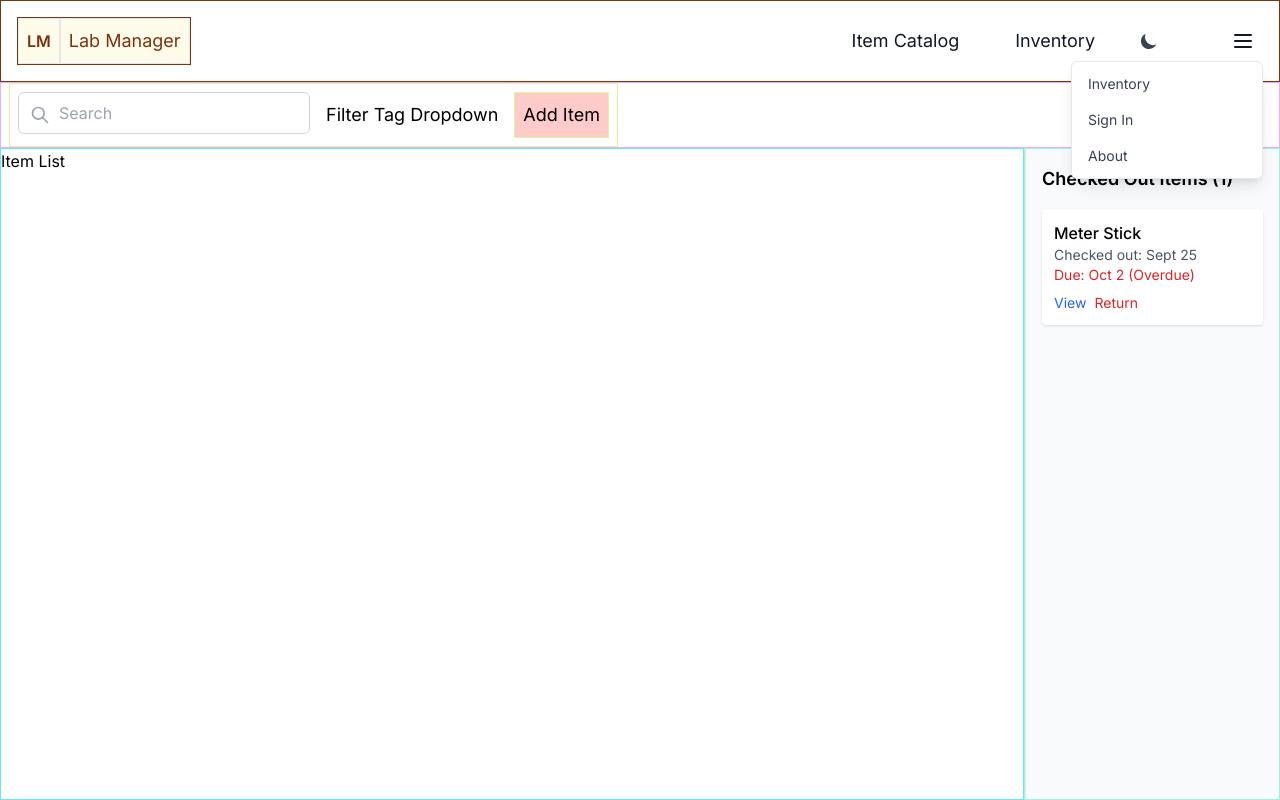
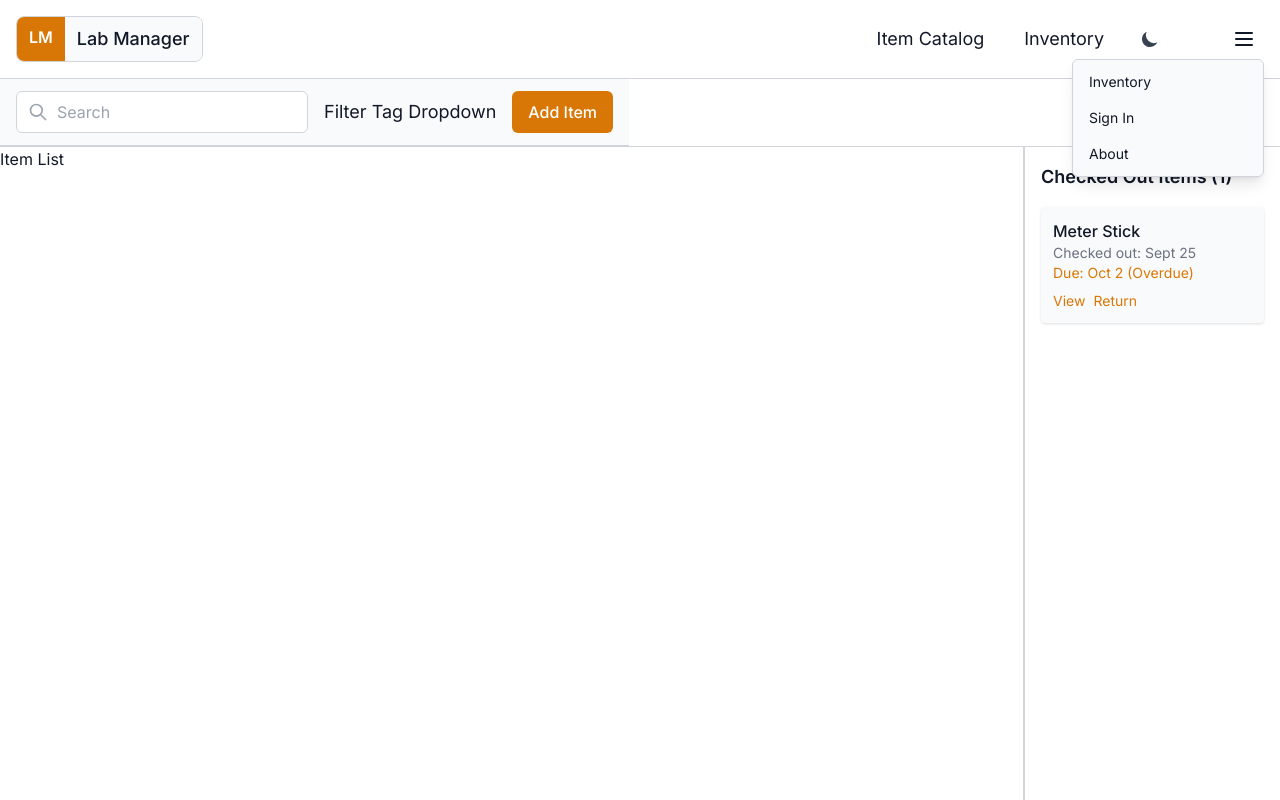
Before and after one commit to joncheng-dev/inventory-log, a React (Vite) app: page / in a window 1280 px wide. Both pictures are taken after a click on the icon 1243 px from the left and 41 px from the top of the page. Built offline with nearby package versions, Linux system fonts and the light colour scheme.

Commit message:
add theme toggle

```diff
--- a/src/components/CheckedOutItem.tsx
+++ b/src/components/CheckedOutItem.tsx
@@ -1,12 +1,12 @@
 export default function CheckedOutItem() {
   return (
-    <li className="bg-white p-3 rounded shadow">
+    <li className="bg-theme-surface p-3 rounded shadow">
       <div className="font-medium">Meter Stick</div>
-      <div className="text-sm text-gray-600">Checked out: Sept 25</div>
-      <div className="text-sm text-red-600">Due: Oct 2 (Overdue)</div>
+      <div className="text-sm text-theme-secondary">Checked out: Sept 25</div>
+      <div className="text-sm text-primary-500">Due: Oct 2 (Overdue)</div>
       <div className="flex gap-2 mt-2">
-        <button className="text-blue-600 text-sm hover:underline">View</button>
-        <button className="text-red-600 text-sm hover:underline">Return</button>
+        <button className="text-primary-500 text-sm hover:underline">View</button>
+        <button className="text-primary-500 text-sm hover:underline">Return</button>
       </div>
     </li>
   );
--- a/src/components/CheckedOutItemList.tsx
+++ b/src/components/CheckedOutItemList.tsx
@@ -2,7 +2,7 @@ import CheckedOutItem from "./CheckedOutItem";
 
 export default function CheckedOutItemList() {
   return (
-    <div className="p-4 border-l border-gray-200 h-full bg-gray-50 overflow-y-auto">
+    <div className="p-4 border-l border-theme h-full overflow-y-auto">
       <h2 className="text-lg font-semibold mb-4">Checked Out Items (1)</h2>
       <ul className="space-y-3">
         <CheckedOutItem/>
--- a/src/components/DropdownMenu.tsx
+++ b/src/components/DropdownMenu.tsx
@@ -8,9 +8,9 @@ export default function DropdownMenu() {
   };
 
   return (
-    <div className='content-around ml-10 px-2 py-2 relative'>
+    <div className='ml-10 px-2 py-2 relative'>
       <svg
-        className='cursor-pointer'
+        className='cursor-pointer text-theme-primary hover:text-primary-500 transition-colors duration-200'
         width="24"
         height="24"
         viewBox="0 0 24 24"
@@ -18,27 +18,27 @@ export default function DropdownMenu() {
         xmlns="http://www.w3.org/2000/svg"
         onClick={toggleDropdown}
       >
-        <path d="M4 6H20M4 12H20M4 18H20" stroke="#111827" strokeWidth="2" strokeLinecap="round" strokeLinejoin="round"/>
+        <path d="M4 6H20M4 12H20M4 18H20" stroke="currentColor" strokeWidth="2" strokeLinecap="round" strokeLinejoin="round"/>
       </svg>
 
       {isDropdownOpen && (
-        <div className="absolute right-0 mt-2 w-48 bg-white dark:bg-gray-800 rounded-md shadow-lg border border-gray-200 dark:border-gray-600 z-50">
+        <div className="absolute right-0 mt-2 w-48 bg-theme-surface rounded-md shadow-lg border border-theme z-50">
           <div className="py-1">
             <a
               href="#"
-              className="block px-4 py-2 text-sm text-gray-700 dark:text-gray-200 hover:bg-gray-100 dark:hover:bg-gray-700"
+              className="block px-4 py-2 text-sm text-theme-primary hover:bg-theme transition-colors duration-200"
             >
               Inventory
             </a>
             <a
               href="#"
-              className="block px-4 py-2 text-sm text-gray-700 dark:text-gray-200 hover:bg-gray-100 dark:hover:bg-gray-700"
+              className="block px-4 py-2 text-sm text-theme-primary hover:bg-theme transition-colors duration-200"
             >
               Sign In
             </a>
             <a
               href="#"
-              className="block px-4 py-2 text-sm text-gray-700 dark:text-gray-200 hover:bg-gray-100 dark:hover:bg-gray-700"
+              className="block px-4 py-2 text-sm text-theme-primary hover:bg-theme transition-colors duration-200"
             >
               About
             </a>
--- a/src/components/Header.tsx
+++ b/src/components/Header.tsx
@@ -3,25 +3,25 @@ import DarkModeToggle from './DarkModeToggle';
 
 export default function Header() {
   return (
-    <div className='w-full flex justify-between py-4 px-4 border border-amber-900 dark:border-amber-600 bg-white dark:bg-gray-900 transition-colors duration-200'>
-      <div className='flex border border-3 border-amber-900 dark:border-amber-600'>
-        <div id="site-logo" className='border border-1 content-around px-2 py-2 bg-amber-50 dark:bg-amber-900'>
-          <span className="text-amber-900 dark:text-amber-100 font-bold">LM</span>
+    <div className='w-full flex justify-between py-4 px-4 border-b border-theme bg-theme text-theme-primary transition-colors duration-200'>
+      <div className='flex border border-theme rounded-lg overflow-hidden'>
+        <div id="site-logo" className='px-3 py-2 bg-primary-500 text-white'>
+          <span className="font-bold">LM</span>
         </div>
-        <div id="site-name" className='border border-1 content-around px-2 py-2 bg-amber-50 dark:bg-amber-900'>
-          <p className="text-lg text-amber-900 dark:text-amber-100">
+        <div id="site-name" className='px-3 py-2 bg-theme-surface text-theme-primary'>
+          <p className="text-lg font-medium">
             Lab Manager
           </p>
         </div>
       </div>
       <div className='flex items-center gap-4'>
-        <div className='content-around px-5 py-2'>
-          <p className="text-lg text-gray-900 dark:text-gray-100">
+        <div className='px-3 py-2 rounded-lg hover:bg-theme-surface transition-colors duration-200'>
+          <p className="text-lg text-theme-primary">
             Item Catalog
           </p>
         </div>
-        <div className='content-around px-5 py-2'>
-          <p className="text-lg text-gray-900 dark:text-gray-100">
+        <div className='px-3 py-2 rounded-lg hover:bg-theme-surface transition-colors duration-200'>
+          <p className="text-lg text-theme-primary">
             Inventory
           </p>
         </div>
--- a/src/components/filter/Filters.tsx
+++ b/src/components/filter/Filters.tsx
@@ -3,12 +3,12 @@ import TagFilter from "./TagFilter";
 
 export default function Filters() {
   return (
-    <div className="flex gap-4 px-2 py-2 ml-2 border border-lime-200">
+    <div className="flex gap-4 px-4 py-3 bg-theme-surface border-b border-theme">
       <SearchInput />
       <div className="flex items-center">
         <TagFilter/>
       </div>
-      <button className="text-lg bg-red-200 border px-2 py-2 border-lime-200">
+      <button className="px-4 py-2 bg-primary-500 text-white rounded-md hover:bg-primary-600 focus:outline-none focus:ring-2 focus:ring-theme-focus-ring transition-colors duration-200 font-medium">
         Add Item
       </button>
     </div>
--- a/src/components/filter/SearchInput.tsx
+++ b/src/components/filter/SearchInput.tsx
@@ -9,7 +9,7 @@ export default function SearchInput() {
       <input
         type="text"
         placeholder="Search"
-        className="pl-10 pr-4 py-2 w-full border border-theme rounded-md focus:outline-none focus:ring-2 focus:ring-theme-focus bg-theme text-theme-primary placeholder-theme-muted transition-colors duration-200"
+        className="pl-10 pr-4 py-2 w-full border border-theme rounded-md focus:outline-none focus:ring-2 focus:ring-theme-focus-ring bg-theme text-theme-primary placeholder-theme-muted transition-colors duration-200"
       />
     </div>
   );
--- a/src/pages/InventoryPage.tsx
+++ b/src/pages/InventoryPage.tsx
@@ -5,16 +5,16 @@ import CheckedOutItemList from '../components/CheckedOutItemList';
 
 export default function InventoryPage() {
   return (
-    <div className="flex flex-col h-screen w-full bg-white dark:bg-gray-900 transition-colors duration-200">
+    <div className="flex flex-col h-screen w-full bg-theme text-theme-primary transition-colors duration-200">
       <Header />
-      <div className="flex w-full border border-fuchsia-300 dark:border-fuchsia-600">
+      <div className="flex w-full border-b border-theme">
         <Filters/>
       </div>
       <div className="flex flex-1 w-full">
-        <div className="flex-1 border border-cyan-300 dark:border-cyan-600">
+        <div className="flex-1 border-r border-theme">
           <ItemList />
         </div>
-        <div className="w-1/5 border border-teal-200 dark:border-teal-600">
+        <div className="w-1/5">
           <CheckedOutItemList/>
         </div>
       </div>
--- a/src/pages/ThemeViewerPage.tsx
+++ b/src/pages/ThemeViewerPage.tsx
@@ -19,7 +19,7 @@ export default function ThemeViewerPage() {
         <div className="space-y-6">
           <div>
             <h2 className="text-xl font-semibold mb-4">Theme Information</h2>
-            <div className="bg-theme-secondary/10 p-4 rounded-lg">
+            <div className="bg-theme-surface p-4 rounded-lg border border-theme">
               <p className="text-theme-secondary">
                 This page demonstrates the theme system in action. The ThemeDebug component
                 provides real-time theme information and controls for testing different theme states.
@@ -30,17 +30,58 @@ export default function ThemeViewerPage() {
           <div>
             <h2 className="text-xl font-semibold mb-4">Available Themes</h2>
             <div className="grid grid-cols-1 md:grid-cols-2 gap-4">
-              <div className="bg-theme-secondary/10 p-4 rounded-lg">
+              <div className="bg-theme-surface p-4 rounded-lg border border-theme">
                 <h3 className="font-semibold text-primary-500 mb-2">Light Theme</h3>
                 <p className="text-theme-secondary text-sm">
                   Clean, bright interface optimized for daytime use.
                 </p>
               </div>
-              <div className="bg-theme-secondary/10 p-4 rounded-lg">
+              <div className="bg-theme-surface p-4 rounded-lg border border-theme">
                 <h3 className="font-semibold text-primary-500 mb-2">Dark Theme</h3>
                 <p className="text-theme-secondary text-sm">
                   Easy on the eyes, perfect for low-light environments.
                 </p>
+              </div>
+            </div>
+          </div>
+
+          <div>
+            <h2 className="text-xl font-semibold mb-4">Theme Colors</h2>
+            <div className="grid grid-cols-1 md:grid-cols-2 lg:grid-cols-3 gap-4">
+              <div className="bg-theme-surface p-4 rounded-lg border border-theme">
+                <h3 className="font-semibold text-primary-500 mb-2">Primary Colors</h3>
+                <div className="space-y-2">
+                  <div className="flex items-center space-x-2">
+                    <div className="w-4 h-4 bg-primary-500 rounded"></div>
+                    <span className="text-theme-secondary text-sm">Primary 500</span>
+                  </div>
+                  <div className="flex items-center space-x-2">
+                    <div className="w-4 h-4 bg-primary-600 rounded"></div>
+                    <span className="text-theme-secondary text-sm">Primary 600</span>
+                  </div>
+                  <div className="flex items-center space-x-2">
+                    <div className="w-4 h-4 bg-primary-700 rounded"></div>
+                    <span className="text-theme-secondary text-sm">Primary 700</span>
+                  </div>
+                </div>
+              </div>
+
+              <div className="bg-theme-surface p-4 rounded-lg border border-theme">
+                <h3 className="font-semibold text-primary-500 mb-2">Text Colors</h3>
+                <div className="space-y-2">
+                  <div className="text-theme-primary">Primary Text</div>
+                  <div className="text-theme-secondary">Secondary Text</div>
+                  <div className="text-theme-muted">Muted Text</div>
+                </div>
+              </div>
+
+              <div className="bg-theme-surface p-4 rounded-lg border border-theme">
+                <h3 className="font-semibold text-primary-500 mb-2">Surface Colors</h3>
+                <div className="space-y-2">
+                  <div className="bg-theme p-2 rounded text-theme-primary text-sm">Background</div>
+                  <div className="bg-theme-surface p-2 rounded text-theme-primary text-sm">Surface</div>
+                  <div className="border border-theme p-2 rounded text-theme-primary text-sm">Border</div>
+                </div>
               </div>
             </div>
           </div>
```
